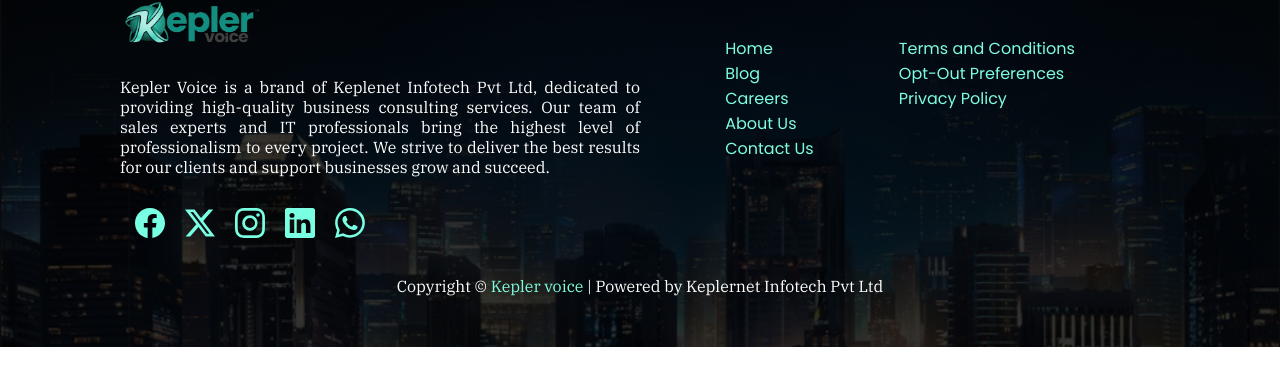
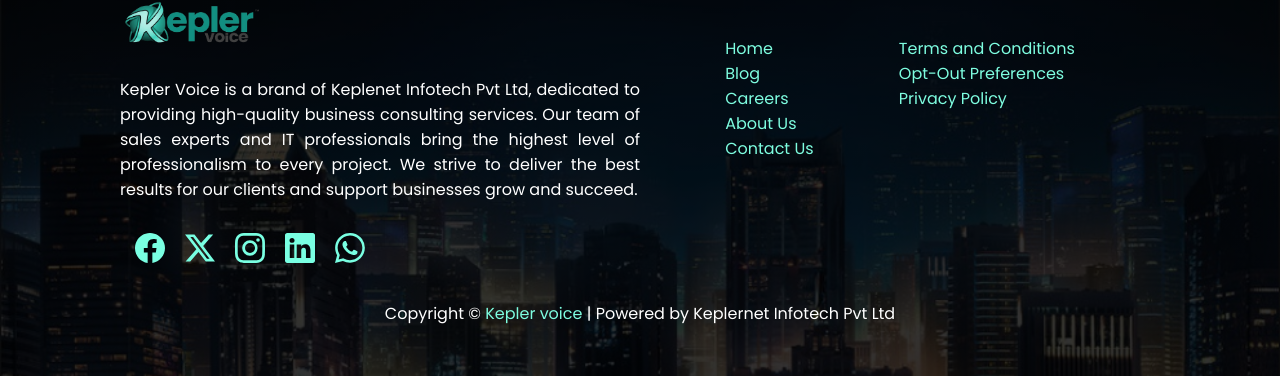
Before and after one commit to MMDF/keplervoice.com, a React (Create React App) app: page /blog/1 in a window 1280 px wide. Shown: the part 1539-1915 px from the top of the page. Before the commit the page ends 1886 px from the top, so only its background shows below. Built offline with nearby package versions, Linux system fonts and the light colour scheme.

Commit message:
fix: footer font family

```diff
--- a/src/components/Footer/Footer.css
+++ b/src/components/Footer/Footer.css
@@ -51,6 +51,7 @@
 
   .copywrite_portion{
     text-align: center;
+    font-family: "Poppins", sans-serif;
   }
 
 .copywrite_portion span{
@@ -58,6 +59,7 @@
 }
 .para_footer{
   text-align: justify;
+  font-family: "Poppins", sans-serif;
 }
 @media only screen and (max-width: 786px) {
     .footer{
```
